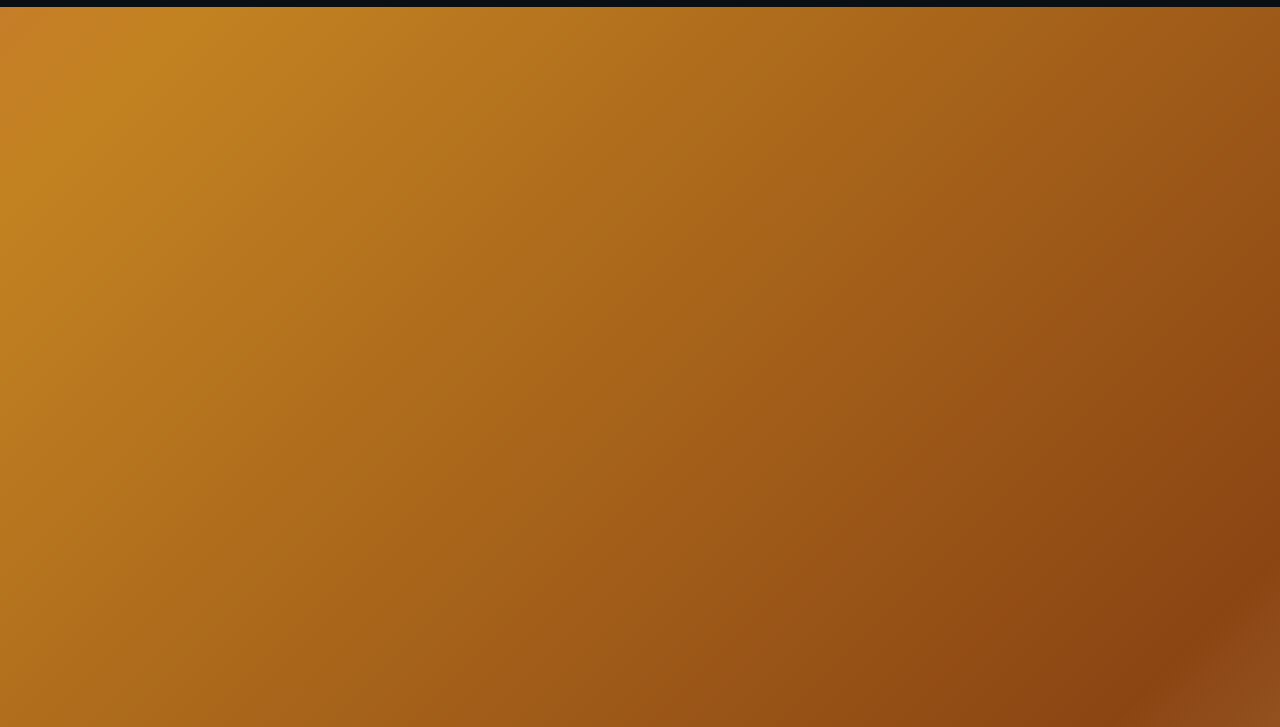
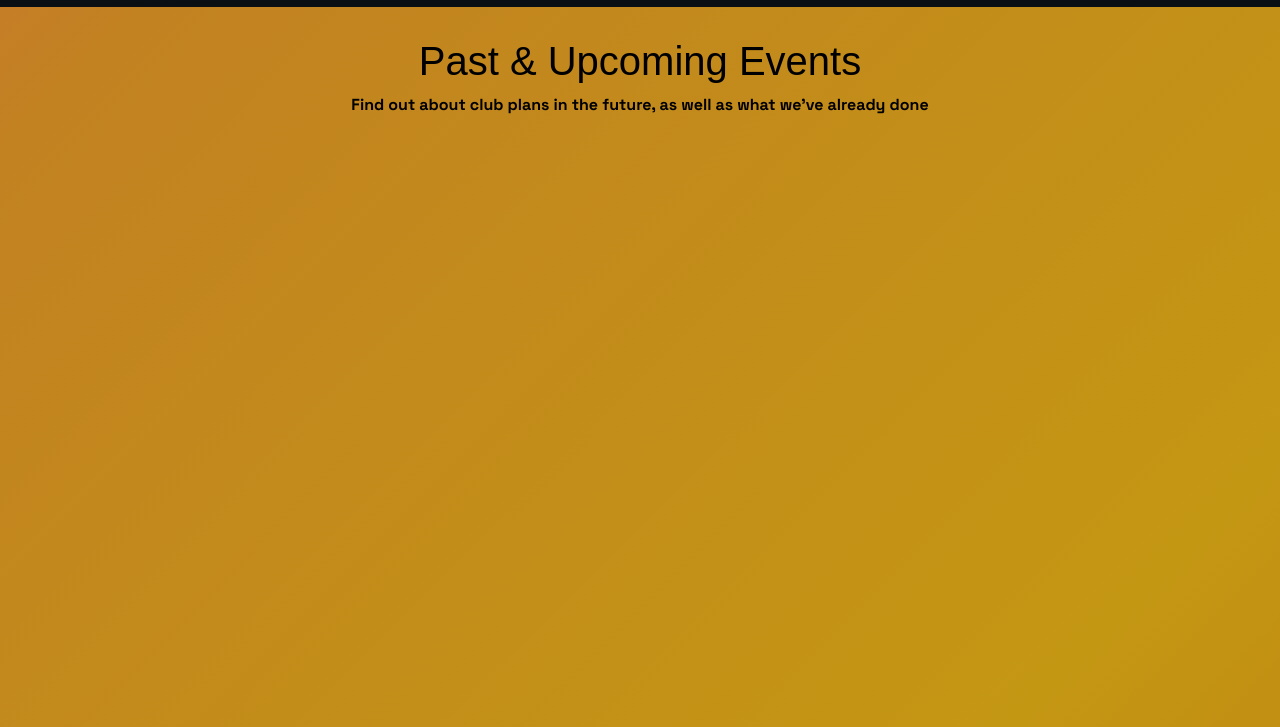
Before and after one commit to AVulcanMan/HuskyChess, a plain HTML site: page index.html in a window 1280 px wide. Shown: the part 73-800 px from the top of the page. Drawn offline with nearby package versions, Linux system fonts and the light colour scheme; a web font is replaced by a local one.

Commit message:
Preparing slider and upcoming events

```diff
--- a/index.html
+++ b/index.html
@@ -32,7 +32,19 @@
             <li class="item"><a href="#" class="navlinks">Register</a></li>
         </ul>
      </nav>
-     <div class="bg"></div>
+     <div class="bg">
+        <div class="upcomingEvents">
+         <div class="uEText">
+            <h1 style ="font-family: Sofia Sans Condensed, sans-serif;">  Past & Upcoming Events</h1>
+            <p>Find out about club plans in the future, as well as what we've already done</p>
+         </div>
+
+        </div>
+
+     </div>
+
+         </div>
+     </div>
      <div class="puzlinks">
         <iframe id="puzzle" src="https://lichess.org/training/frame?theme=brown&bg=dark" style="width: 15em; height: 15em;" allowtransparency="true" frameborder="0"></iframe>
         <div id="links">
@@ -60,6 +72,7 @@
      </div>
     </footer>
     <script src="https://cdn.jsdelivr.net/npm/@popperjs/core@2.11.8/dist/umd/popper.min.js" integrity="sha384-I7E8VVD/ismYTF4hNIPjVp/Zjvgyol6VFvRkX/vR+Vc4jQkC+hVqc2pM8ODewa9r" crossorigin="anonymous"></script>
-<script src="https://cdn.jsdelivr.net/npm/bootstrap@5.3.3/dist/js/bootstrap.min.js" integrity="sha384-0pUGZvbkm6XF6gxjEnlmuGrJXVbNuzT9qBBavbLwCsOGabYfZo0T0to5eqruptLy" crossorigin="anonymous"></script>
+    <script src="https://cdn.jsdelivr.net/npm/bootstrap@5.3.3/dist/js/bootstrap.min.js" integrity="sha384-0pUGZvbkm6XF6gxjEnlmuGrJXVbNuzT9qBBavbLwCsOGabYfZo0T0to5eqruptLy" crossorigin="anonymous"></script>
+    <script src="script.js"></script>
 </body>
 </html>
--- a/style.css
+++ b/style.css
@@ -111,6 +111,15 @@ a.active, a:hover {
     border-radius:8px;
     padding:0.7em;
 }
+.uEText {
+    color:black;
+    display:flex;
+    flex-direction: column;
+    align-items: center;
+    font-weight: bold;
+    padding:30px;
+    font-family:"Space Grotesk", sans-serif;
+}
 #puzzle {
     background:black;
     border-radius:7px;
@@ -122,14 +131,24 @@ a.active, a:hover {
 }
 .bg {
     width: 100%;
-    height: 100vh;
+    height: 90vh;
     display: flex;
     align-items: center;
     justify-content: center;
     background-size: 300% 300%;
-    background-image: linear-gradient(-45deg, #D2B48C 0%, #8B4513 25%, #c28221 51%, #ff357f 100%);
+    background-color:brown;
+    background-image: linear-gradient(-45deg, #b86e13 0%, #c49713 25%, #c28221 51%, #ff357f 100%);
     -webkit-animation: AnimateBG 20s ease infinite;
             animation: AnimateBG 20s ease infinite;
+  }
+  .upcomingEvents {
+    width:100%;
+    height:100%;
+    display:flex;
+    flex-direction: column;
+    flex-wrap: nowrap;
+    align-items:center;
+    margin: 0;
   }
 
   @-webkit-keyframes AnimateBG {
```
Also changed, not shown: bughouse.png (added), volunteer.png (added).
